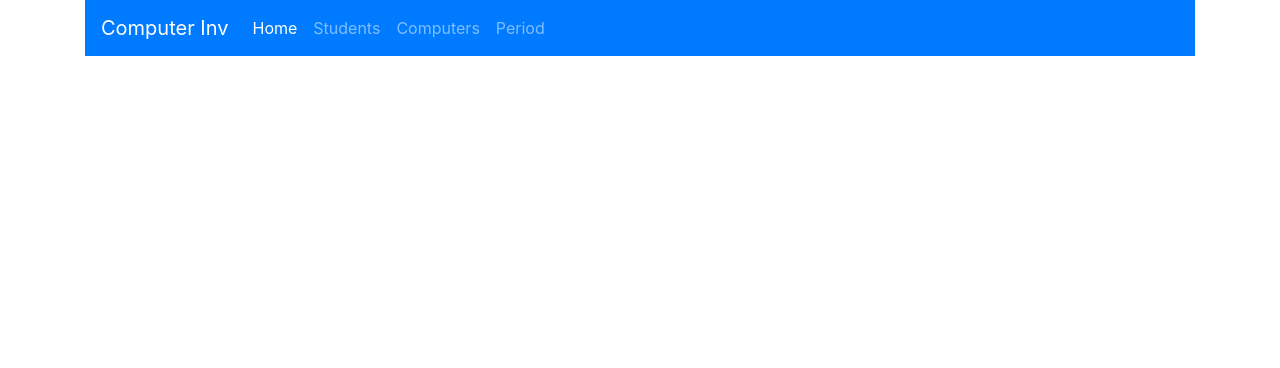
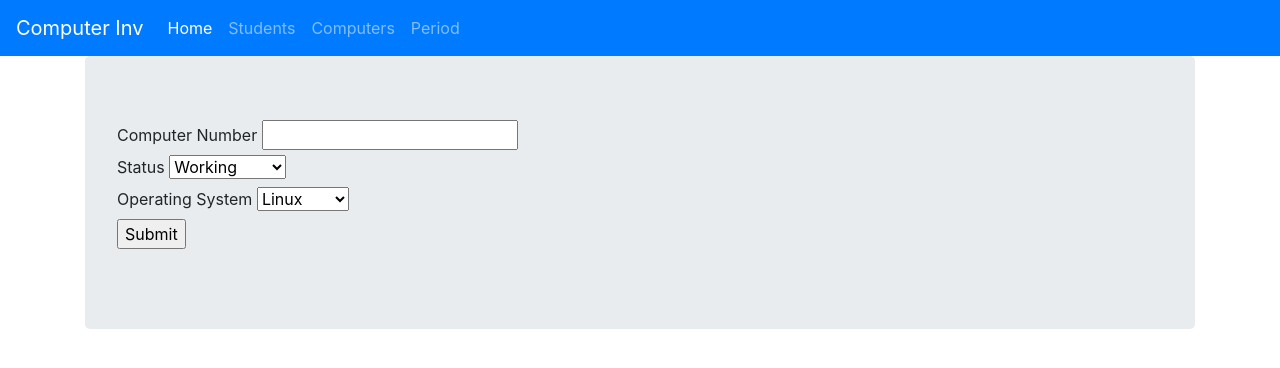
Before and after one commit to JacktonL/ComputerInventory, a Flask app: page /computers in a window 1280 px wide. Shown: the top 368 px of the page. Run offline with Flask 2, Linux system fonts and the light colour scheme; parts of the project's set-up code (start-up, migrations or seed data) failed here and were passed over; some libraries are stand-ins or nearby versions.

Commit message:
student page update and error page

```diff
--- a/app/__init__.py
+++ b/app/__init__.py
@@ -4,6 +4,6 @@ from flask import Flask
 
 app = Flask(__name__)
 app.config["SECRET_KEY"] = "abc"
-connect("computerinv", host="mongodb://admin:Hugabuga3@ds149672.mlab.com:49672/computerinv")
+connect("computerinv")
 
 from .routes import *
--- a/app/routes/Classes/Student.py
+++ b/app/routes/Classes/Student.py
@@ -1,7 +1,9 @@
 from mongoengine import *
+from .Computer import Computer
 
 
 class Student(Document):
     first_name = StringField()
     last_name = StringField()
     period = StringField()
+    computer = ReferenceField(Computer)
--- a/app/routes/Classes/__init__.py
+++ b/app/routes/Classes/__init__.py
@@ -1,2 +1,3 @@
 
 from .Student import *
+from .Computer import *
--- /dev/null
+++ b/app/routes/Forms/Computer.py
@@ -0,0 +1,9 @@
+from flask_wtf import FlaskForm
+from wtforms import StringField, SubmitField, SelectField
+
+
+class ComputerForm(FlaskForm):
+    number = StringField("Computer Number")
+    status = SelectField('Status', choices=[('work', 'Working'), ('bad', 'Not Working')])
+    os = SelectField('Operating System', choices=[('lin', 'Linux'), ('win', 'Windows'), ('mac', 'OS X')])
+    submit = SubmitField("Submit")
--- a/app/routes/Forms/__init__.py
+++ b/app/routes/Forms/__init__.py
@@ -1,2 +1,3 @@
 
 from .Student import StudentForm
+from .Computer import ComputerForm
--- a/app/routes/__init__.py
+++ b/app/routes/__init__.py
@@ -1,5 +1,5 @@
 from app import app
-from .students import students
+from .students import students, studentpage
 from .index import index
 from .period import period
 from .computers import computers
--- a/app/routes/computers.py
+++ b/app/routes/computers.py
@@ -1,8 +1,24 @@
 from app.routes import app
-from flask import render_template
+from flask import render_template, request
+from .Forms import ComputerForm
+from .Classes import Computer
 
 
-@app.route("/computers")
+@app.route("/computers", methods=['GET', 'POST'])
 def computers():
+    value = False
+    form = ComputerForm(request.form)
+    if request.method == 'POST' and form.validate():
+        number = form.number.data
+        status = form.status.data
+        os = form.os.data
 
-    return render_template("computers.html")
+        value = [number, status, os]
+
+        newStudent = Computer()
+
+        newStudent.number = number
+        newStudent.status = status
+        newStudent.os = os
+        newStudent.save()
+    return render_template("computers.html", form=form, value=value, students=Computer.objects)
--- a/app/templates/computers.html
+++ b/app/templates/computers.html
@@ -1,11 +1,25 @@
 {% extends "base.html" %}
-<!DOCTYPE html>
-<html lang="en">
-<head>
-    <meta charset="UTF-8">
-    <title>Title</title>
-</head>
-<body>
 
-</body>
-</html>
+{% block body %}
+    <div class="jumbotron">
+        <form method=post>
+            {{ form.hidden_tag() }}
+            {{ form.number.label }}
+            {{ form.number()}}
+            <br>
+            {{ form.status.label }}
+            {{ form.status() }}
+            <br>
+            {{ form.os.label }}
+            {{ form.os() }}
+            <br>
+            {{ form.submit() }}
+            <br>
+            <p></p>
+            {% if value %}
+                <p>New Computer {{ value[0] }} Added</p>
+            {% else %}
+            {% endif %}
+        </form>
+    </div>
+{% endblock %}
--- a/app/templates/includes/_navbar.html
+++ b/app/templates/includes/_navbar.html
@@ -1,4 +1,4 @@
-<div class="container">
+
 <nav class="navbar navbar-expand-lg navbar-dark bg-primary">
   <a class="navbar-brand" href="/">Computer Inv</a>
   <button class="navbar-toggler" type="button" data-toggle="collapse" data-target="#navbarNav" aria-controls="navbarNav" aria-expanded="false" aria-label="Toggle navigation">
@@ -21,4 +21,3 @@
     </ul>
   </div>
 </nav>
-</div>
--- a/app/templates/students.html
+++ b/app/templates/students.html
@@ -25,7 +25,8 @@
     <div class="jumbotron">
         <p>Students:</p>
         {% for i in students %}
-            <p>{{ i.first_name }} {{ i.last_name }} -  Period: {{ i.period }}</p>
+            {% set link_name = i.first_name + i.last_name %}
+            <p><a href={{ "%s" % link_name}}> {{ i.first_name }} {{ i.last_name }}</a> -  Period: {{ i.period }}</p>
         {% endfor %}
     </div>
 {% endblock %}
```
Also changed, not shown: app/routes/Classes/Computer.py (added, +7 -0 lines), app/routes/students.py (+13 -0 lines), app/templates/error.html (added, +8 -0 lines), app/templates/studentpage.html (added, +8 -0 lines). Lines whose indentation alone changed are shown as unchanged.
